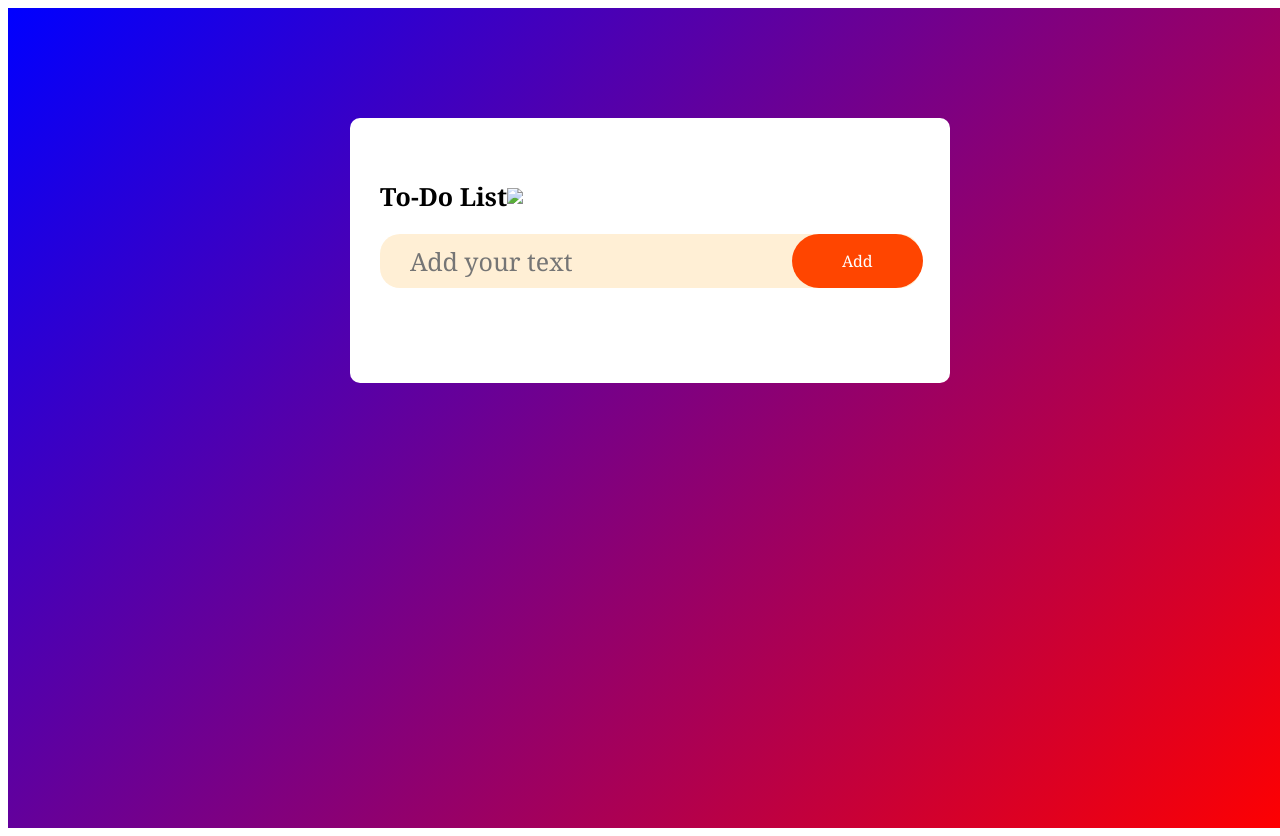
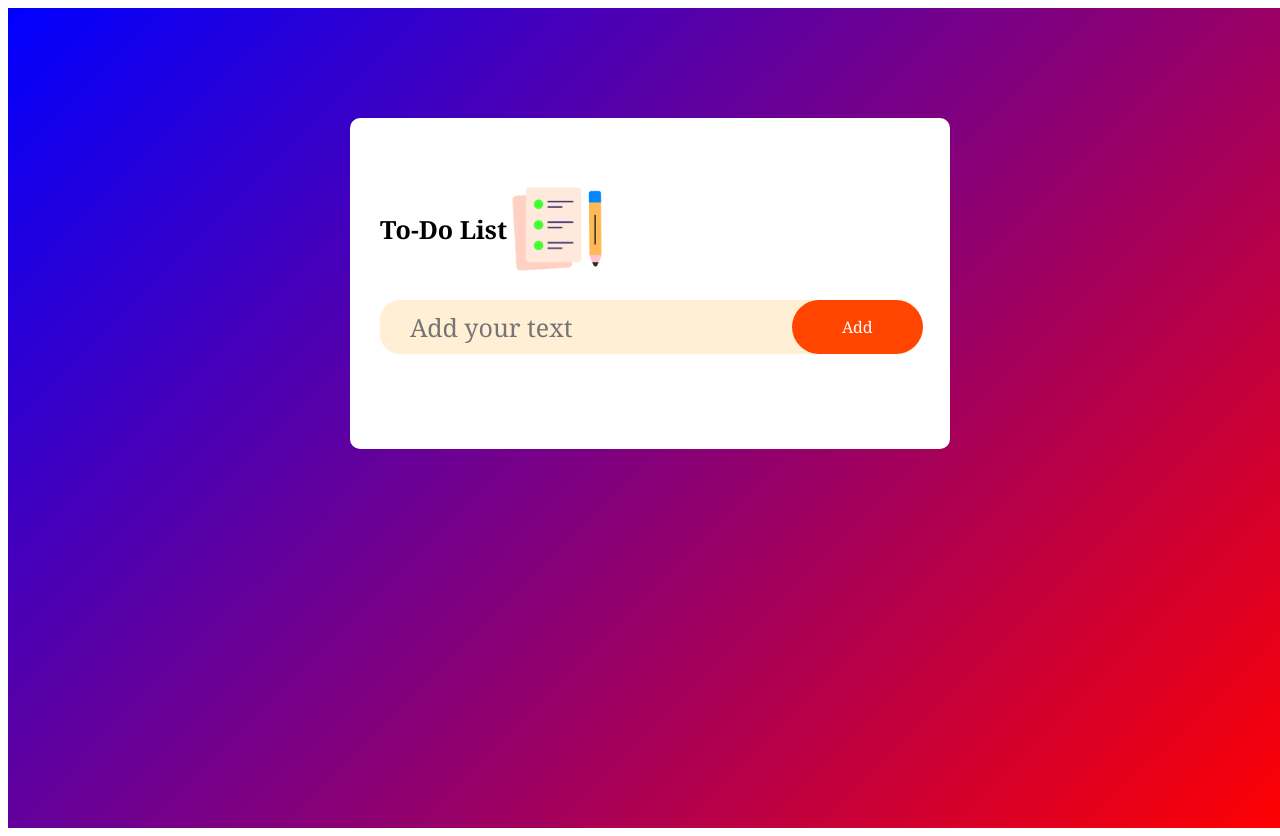
Before and after one commit to ritiesh/TO-DO-USING-JS-, a plain HTML site: page index.html in a window 1280 px wide. Drawn offline with Linux system fonts and the light colour scheme.

Commit message:
Update index.html

```diff
--- a/index.html
+++ b/index.html
@@ -10,7 +10,7 @@
   <body>
     <div class="container">
       <div class="to-do">
-        <h2>To-Do List <img src="To-Do-Img/images/icon.png" /></h2>
+        <h2>To-Do List <img src="icon.png" /></h2>
         <div class="row">
           <input type="text" id="text1" placeholder="Add your text" />
           <button onclick="addelement()">Add</button>
```
